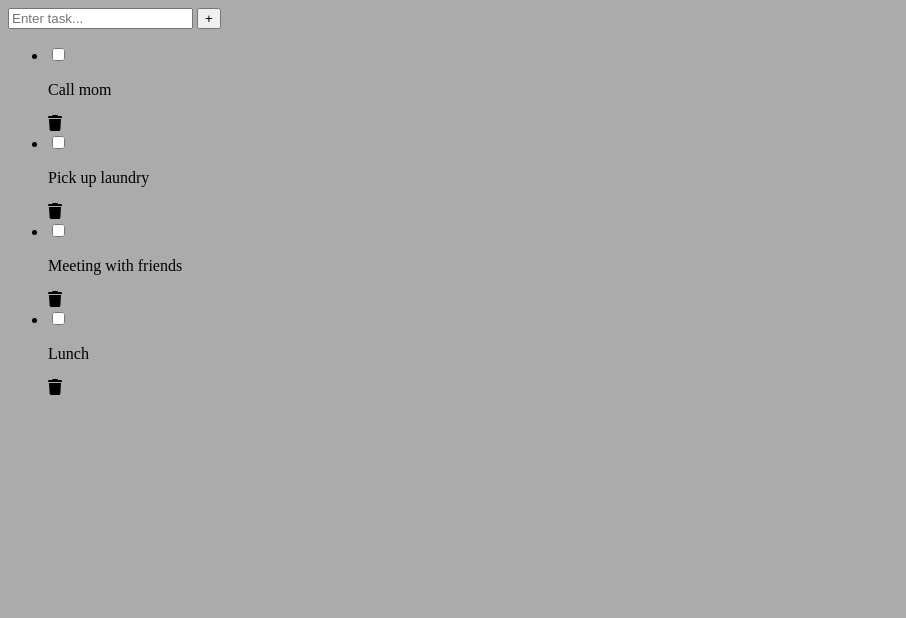
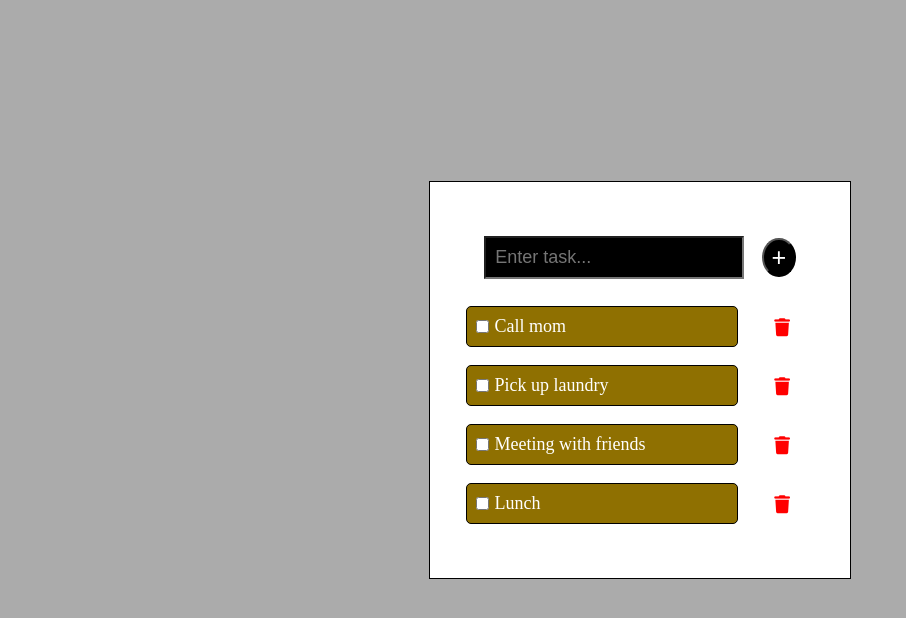
Before and after one commit to zuleika326/to-do-list, a plain HTML site: page index.html in a window 1280 px wide. Shown: the whole page, without its empty margins (0-906 px from the left). Drawn offline with Linux system fonts and the light colour scheme.

Commit message:
designed to-do-list

```diff
--- a/index.html
+++ b/index.html
@@ -11,7 +11,7 @@
     <div class="container">
       <form action="">
         <input type="text" placeholder="Enter task..." />
-        <button>+</button>
+        <button class="button"id="addTask">+</button>
       </form>
       <ul class="tasks">
         <li class="task">
--- a/style.css
+++ b/style.css
@@ -1,3 +1,67 @@
+*{
+    padding: 0;
+    margin: 0;
+    box-sizing: 0;
+    font-size: 18px;
+}
 body{
 background-color: #ABABAB;
+display: flex;
+justify-content: center;
+align-items: center;
+height:95vh;
 }
+.container{
+    background-color:white;
+    border: 1px solid black;
+    padding: 2rem ;
+}
+form input{
+    background-color: black;
+    color: white;
+    padding: .5rem;
+    width: 95%;
+
+}
+form{
+    display: flex;
+    align-items: center;
+    margin: 1rem;
+}
+form button{
+    background-color: black;
+    color: white;
+    padding: .2rem;
+    font-size: 1.4rem;
+    height: 2.2rem;
+    width:2.2rem ;
+     border-radius: 50%;
+     margin-left: 1rem;
+}
+
+.tasks{
+    margin-top: 1.5rem;
+}
+
+.task{
+    display: flex;
+    align-items: center;
+    margin-bottom: 1rem;
+}
+.content{
+    display: flex;
+    align-items: center;
+    background-color: #8f7001;
+    width: 14.0rem;
+    border: 1px solid black;
+    margin-right: 2rem;
+    color: white;
+    padding: .5rem;
+    border-radius: 5px;
+}
+.content p{
+    margin-left: .3rem;
+}
+.task{
+    color: red;
+}
```
